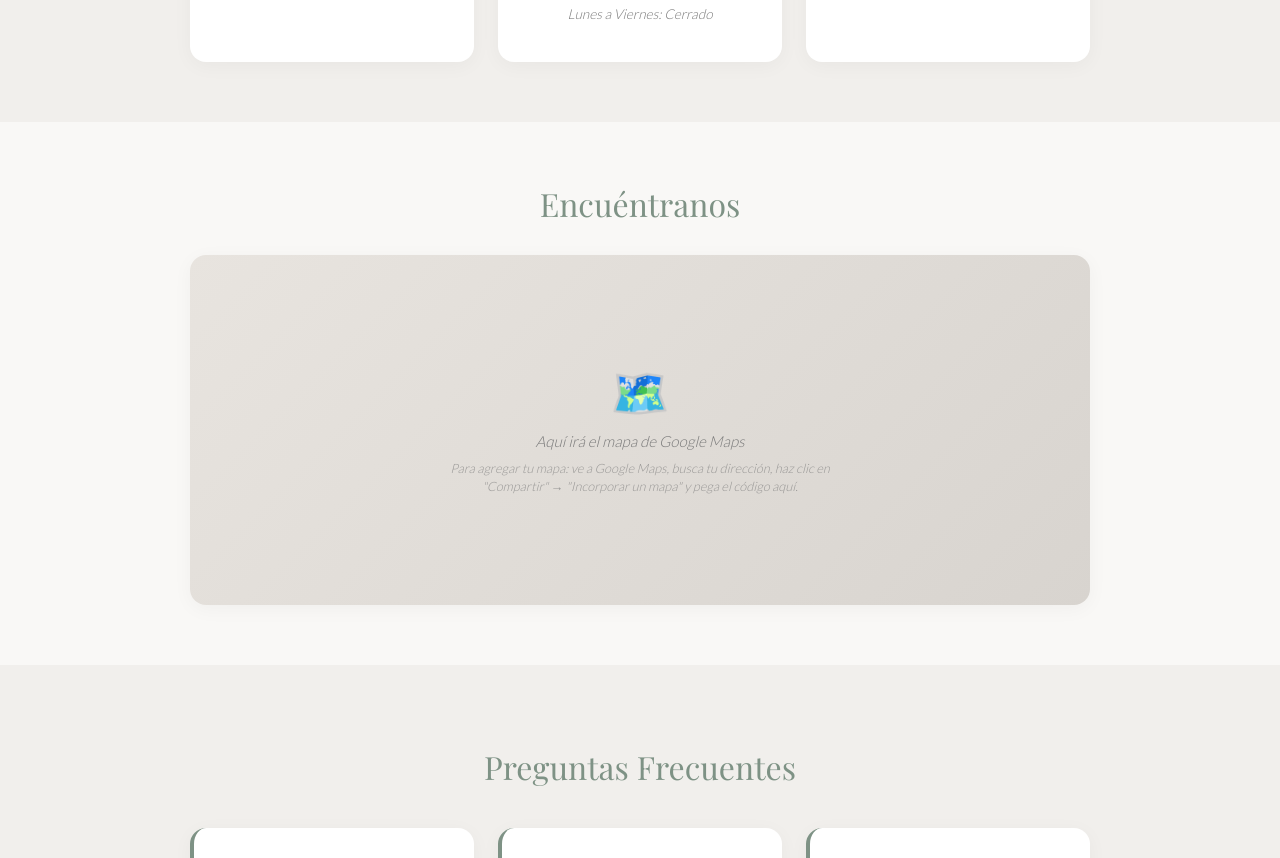
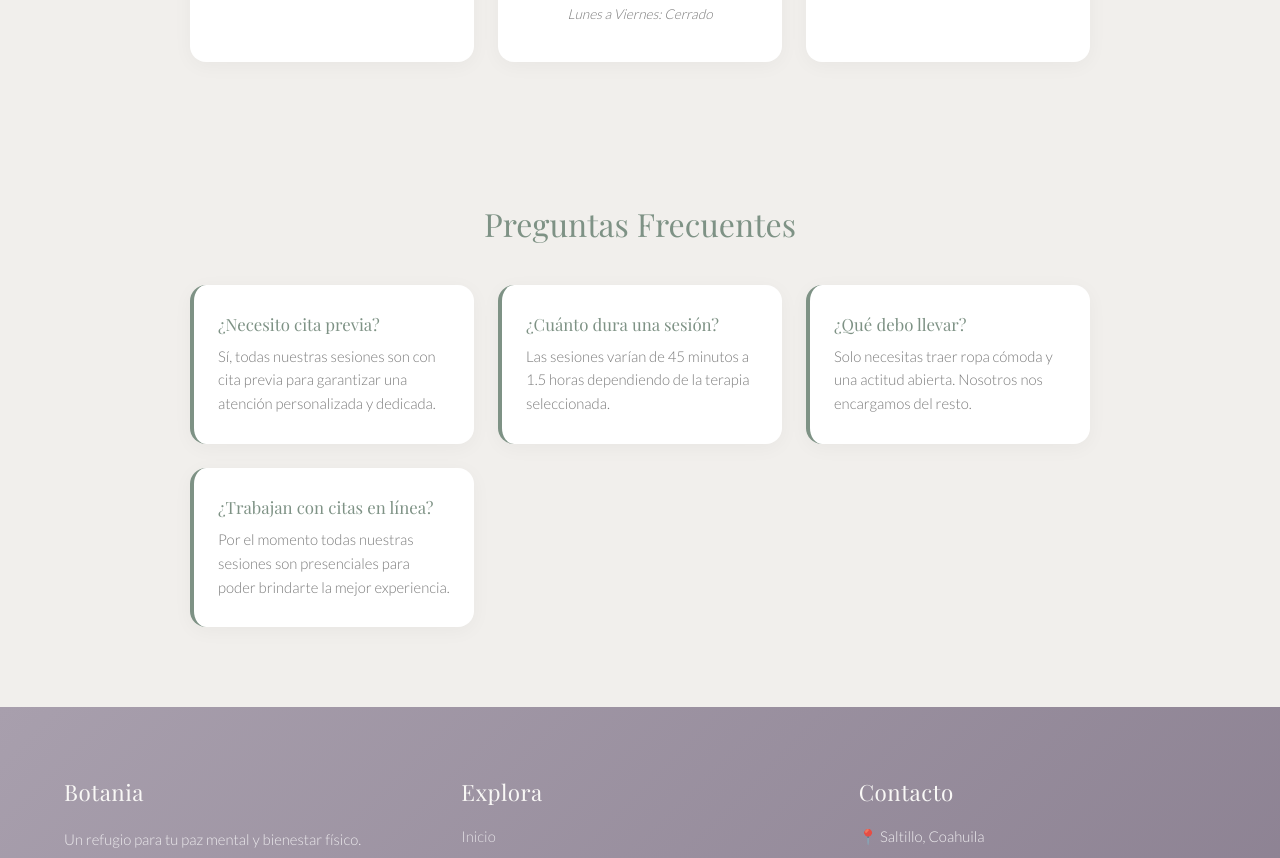
Before and after one commit to Karma13022025/botaniaPage, a Next.js app: page /contacto in a window 1280 px wide. Shown: the part 946-1804 px from the top of the page. Built offline with nearby package versions, Linux system fonts and the light colour scheme; a web font is replaced by a local one.

Commit message:
Se quito mapa de google maps de la pagina de contacto

```diff
--- a/src/app/contacto/page.js
+++ b/src/app/contacto/page.js
@@ -72,20 +72,6 @@ export default function Contacto() {
                 </div>
             </section>
 
-            {/* --- MAPA PLACEHOLDER --- */}
-            <section className={styles.mapa}>
-                <h2 className={styles.mapaTitulo}>Encuéntranos</h2>
-                {/* PLACEHOLDER: Reemplaza con tu embed de Google Maps real */}
-                <div className={styles.mapaPlaceholder}>
-                    <span>🗺️</span>
-                    <p>Aquí irá el mapa de Google Maps</p>
-                    <p className={styles.mapaInstrucciones}>
-                        Para agregar tu mapa: ve a Google Maps, busca tu dirección,
-                        haz clic en &quot;Compartir&quot; → &quot;Incorporar un mapa&quot; y pega el código aquí.
-                    </p>
-                </div>
-            </section>
-
             {/* --- FAQ RÁPIDO --- */}
             <section className={styles.faq}>
                 <h2 className={styles.faqTitulo}>Preguntas Frecuentes</h2>
```
